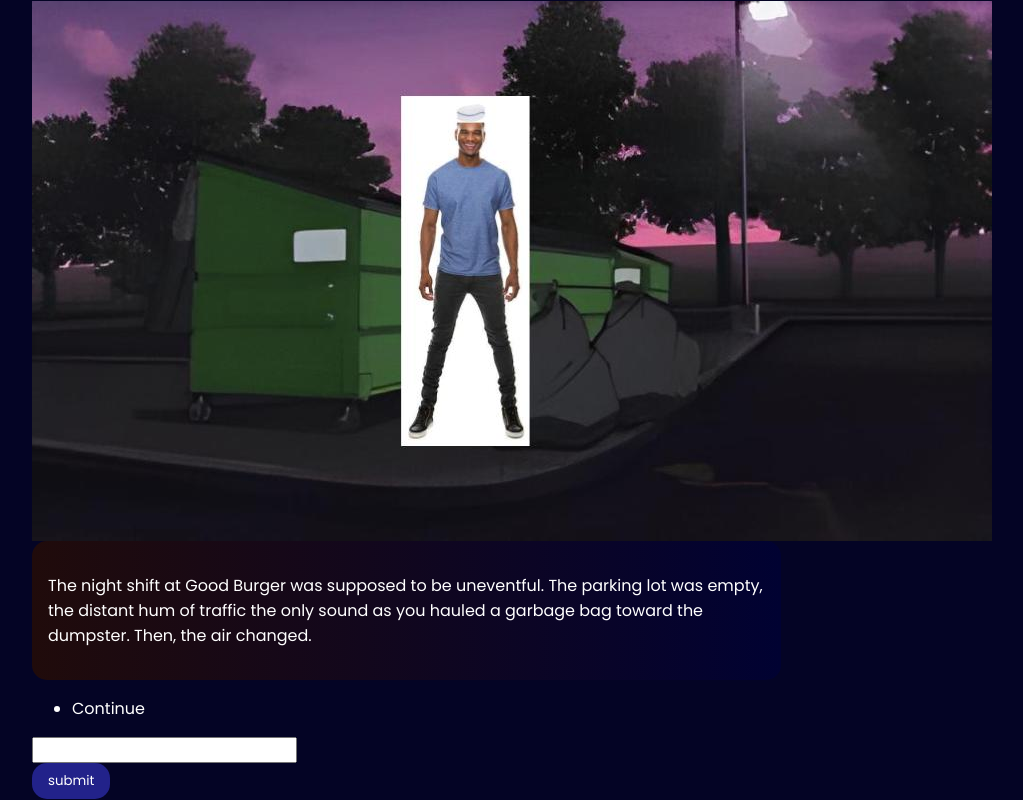
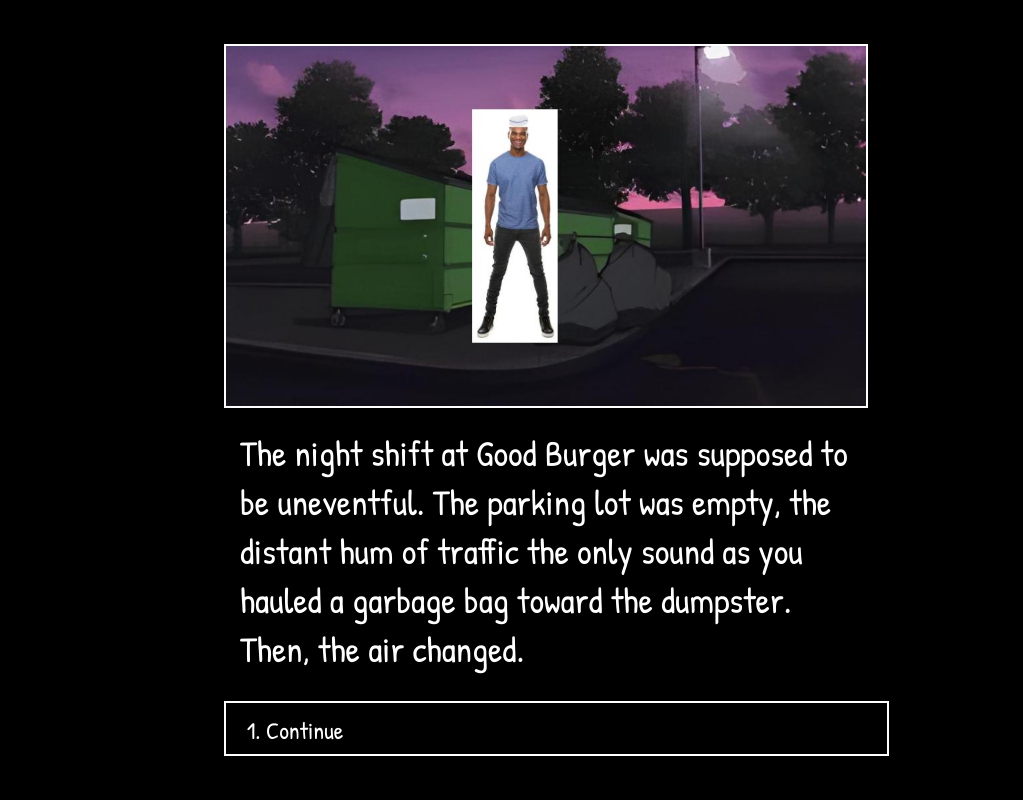
Before and after one commit to CartWebApp/project-adventure-shenanigoons, a plain HTML site: page index.html in a window 1280 px wide. Shown: the whole page, without its empty margins (96-1119 px from the left). Drawn offline with Linux system fonts and the light colour scheme.

Commit message:
BOOM BOOM BOOM BOOM BOOOOOOM

```diff
--- a/adventure.js
+++ b/adventure.js
@@ -314,6 +314,7 @@ Object.prototype.run = function () {
         if ('options' in this) {
             for (option of this.options) {
                 options.innerHTML += `<li>${option}</li>`
+
             }
         }
 
--- a/index.html
+++ b/index.html
@@ -10,15 +10,22 @@
 </head>
 
 <body>
-
     <div id="gameHolder">
         <img src="" alt="" id="image">
         <div id="textContainer">
             <p id="text"></p>
         </div>
-        <ul id="options"></ul>
-        <input type="text" id="input">
-        <button id="submit">submit</button>
+        <ul id="options">
+
+        </ul>
+        <!-- <input type="text" id="input"> -->
+        <!-- <button id="submit">submit</button> -->
+         <!-- <div id="buttonCont">
+            <button id="">Option 1</button>
+            <button id="">Option 2</button>
+            <button id="">Option 3</button>
+            <button id="">Option 4</button>
+         </div> -->
     </div>
 
 </body>
--- a/the-cssthing.css
+++ b/the-cssthing.css
@@ -1,7 +1,7 @@
-@import url('https://fonts.googleapis.com/css2?family=Poppins:ital,wght@0,100;0,200;0,300;0,400;0,500;0,600;0,700;0,800;0,900;1,100;1,200;1,300;1,400;1,500;1,600;1,700;1,800;1,900&display=swap');
+@import url('https://fonts.googleapis.com/css2?family=Patrick+Hand&display=swap');
 
 * {
-    font-family: "Poppins", sans-serif;
+    font-family: "Patrick Hand", cursive;
     color: white;
 }
 
@@ -13,7 +13,7 @@ body {
     flex-direction: column;
     justify-content: center;
     align-items: center;
-    background-color: rgb(4, 4, 37);
+    background-color: rgb(0, 0, 0);
     height: 100dvh;
     width: 100dvw;
 }
@@ -23,26 +23,86 @@ body {
     flex-direction: column;
     align-items: flex-start;
     justify-content: center;
-    width: 80%;
+    width: min(1200px, 50%);
+    height: 900px;
 }
 
 #textContainer {
     display: flex;
-    width: 70%;
-    background: linear-gradient(to left, rgb(1, 2, 50), rgb(32, 11, 11));
-    padding: 1rem;
+    width: 97%;
+    background: black;
+    padding-left: 1rem;
+    padding-right: 1rem;
+    padding-top: .25rem;
+    margin-bottom: none;
+    padding-bottom: none;
     color: white;
     border-radius: 15px;
+    font-size: 36px;
+    flex-direction: row;
+
+}
+#textContainer > p {
+    margin-bottom: 1rem;
+    margin-top: 1rem;
 }
 input {
     color: black;
 
 }
+#options {
+    border: 2px solid white;
+    width: 97%;
+    height: fit-content;
+    display: flex;
+    align-items: flex-start;
+    margin: 0;
+    margin-top: .75rem;
+    flex-direction: column;
+    padding-top: .7rem;
+    padding-bottom: .5rem;
+}
+#options li {
+    width: 95%;
 
-button {
-    background-color: rgb(34, 34, 138);
-    padding: .5rem 1rem;
-    border-radius: 15px;
+    font-size: 24px;
+    list-style-type:decimal;
+    text-shadow: 0px 5px black;
+
+}
+#options li:hover {
+    transform: translateY(-3px);
+    background-color: rgba(133, 133, 133, 0.304);
+    cursor: pointer;
+}
+
+#buttonCont {
+    align-self: center;
+    width: 50%;
+    height: fit-content;
+    display: flex;
+    justify-content: space-around;
+    align-items: center;
+    gap: .25rem;
+}
+/* button {
+    background: transparent;
+    border: 2px solid white;
+    padding: .75rem 1.25rem;
+    border-radius: 2px;
     outline: none;
     border: none;
+    border: 2px solid white;
+    font-size: 24px;
+    text-shadow: 0px 5px black;
 }
+button:hover {
+    transform: translateY(-3px);
+    background-color: rgba(133, 133, 133, 0.304)
+} */
+
+#gameHolder > img {
+    width: 100%;
+    height: auto;
+    border: 2px solid rgb(255, 255, 255);
+}
```
